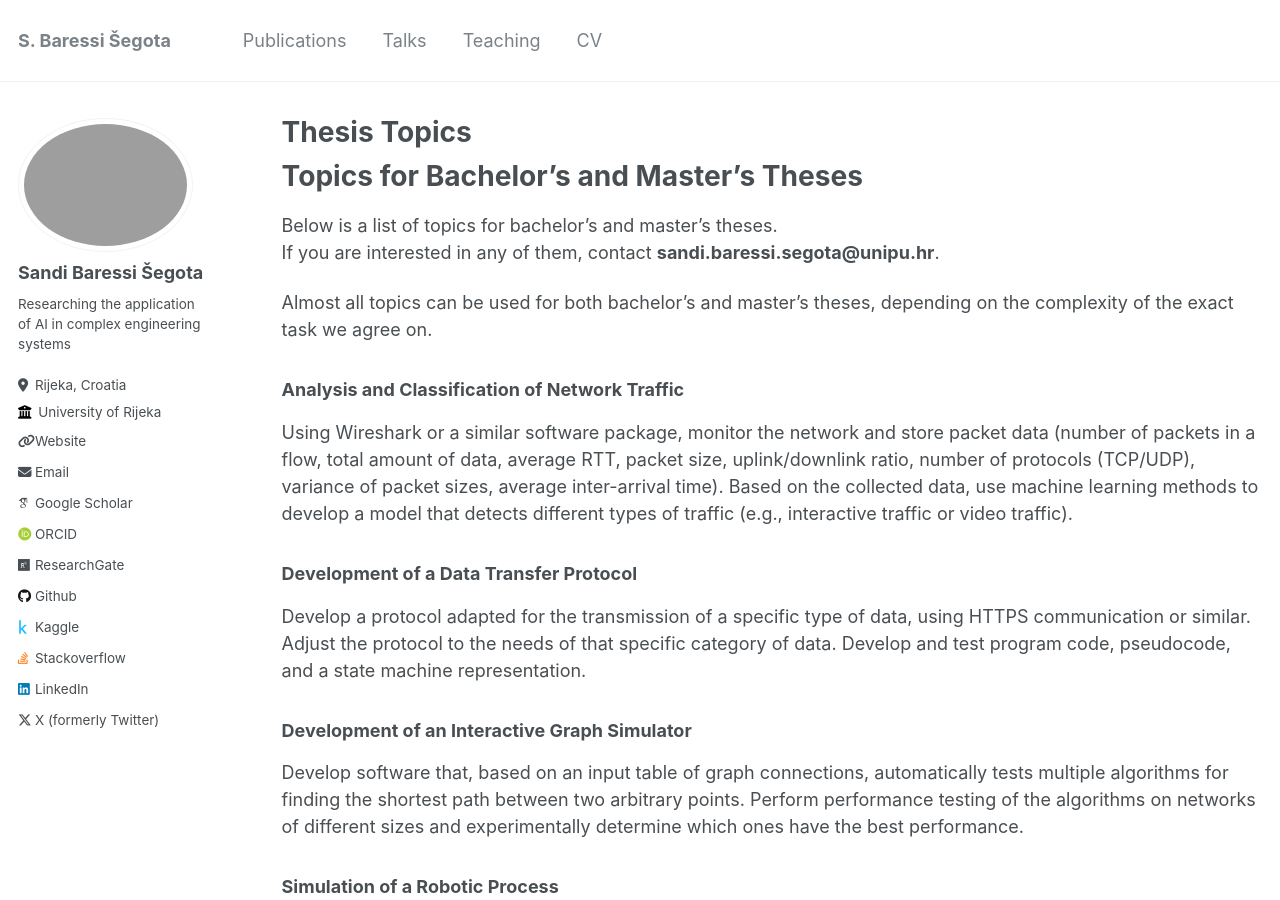
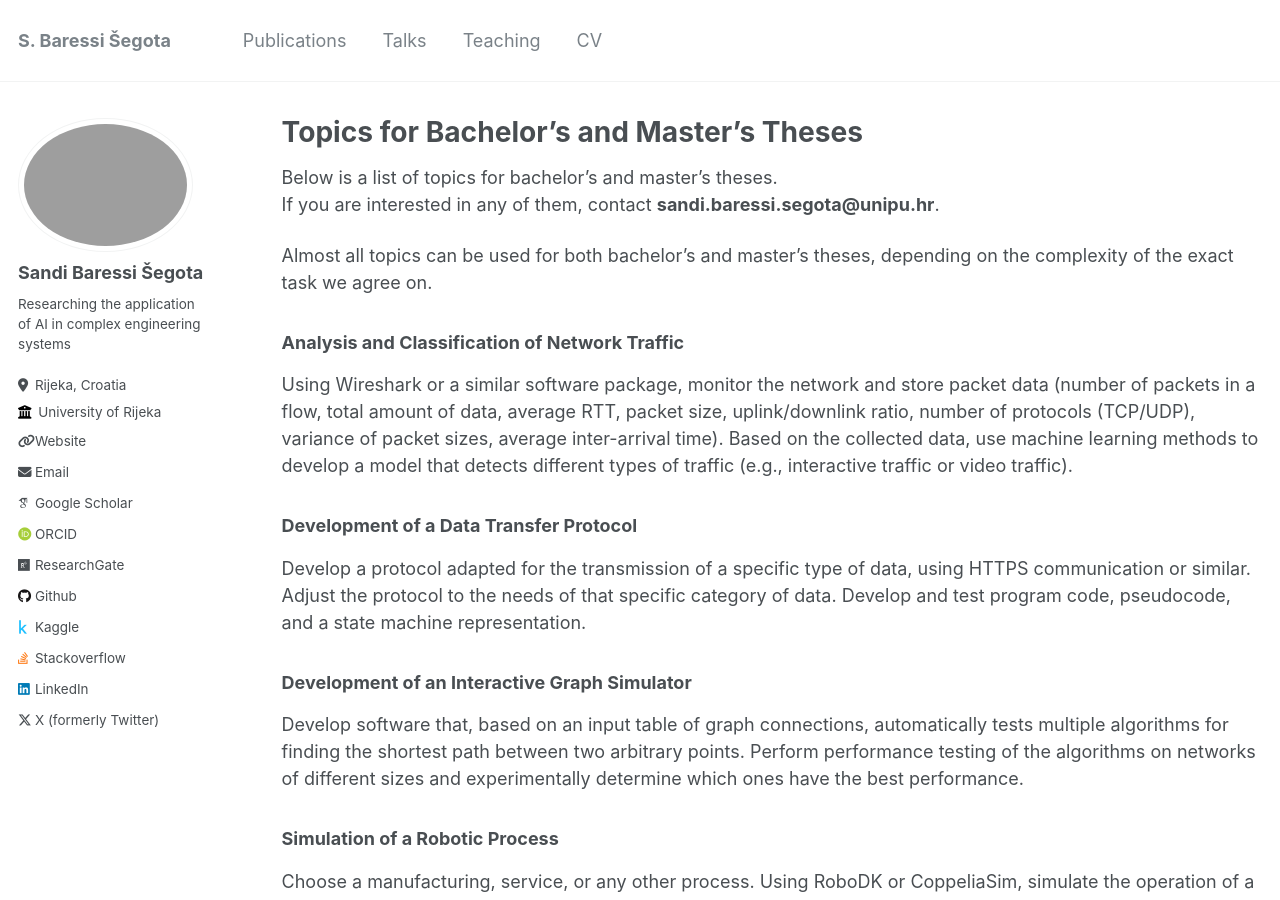
Before and after one commit to ssegota/ssegota.github.io, a Jekyll site: the page built from _pages/themes.md, in a window 1280 px wide and 900 px high. Built offline with Jekyll 4.4.1, drawn with Linux system fonts in a browser that asks for light colours; some web fonts are replaced.

Commit message:
Revise title and permalink for thesis topics
Updated the title and permalink for the thesis topics page.

```diff
--- a/_pages/themes.md
+++ b/_pages/themes.md
@@ -1,10 +1,8 @@
 ---
 layout: archive
-title: Thesis Topics
+title: Topics for Bachelor’s and Master’s Theses
 permalink: /thesis-topics/
 ---
-
-# Topics for Bachelor’s and Master’s Theses
 
 Below is a list of topics for bachelor’s and master’s theses.
 If you are interested in any of them, contact **sandi.baressi.segota@unipu.hr**.
```
